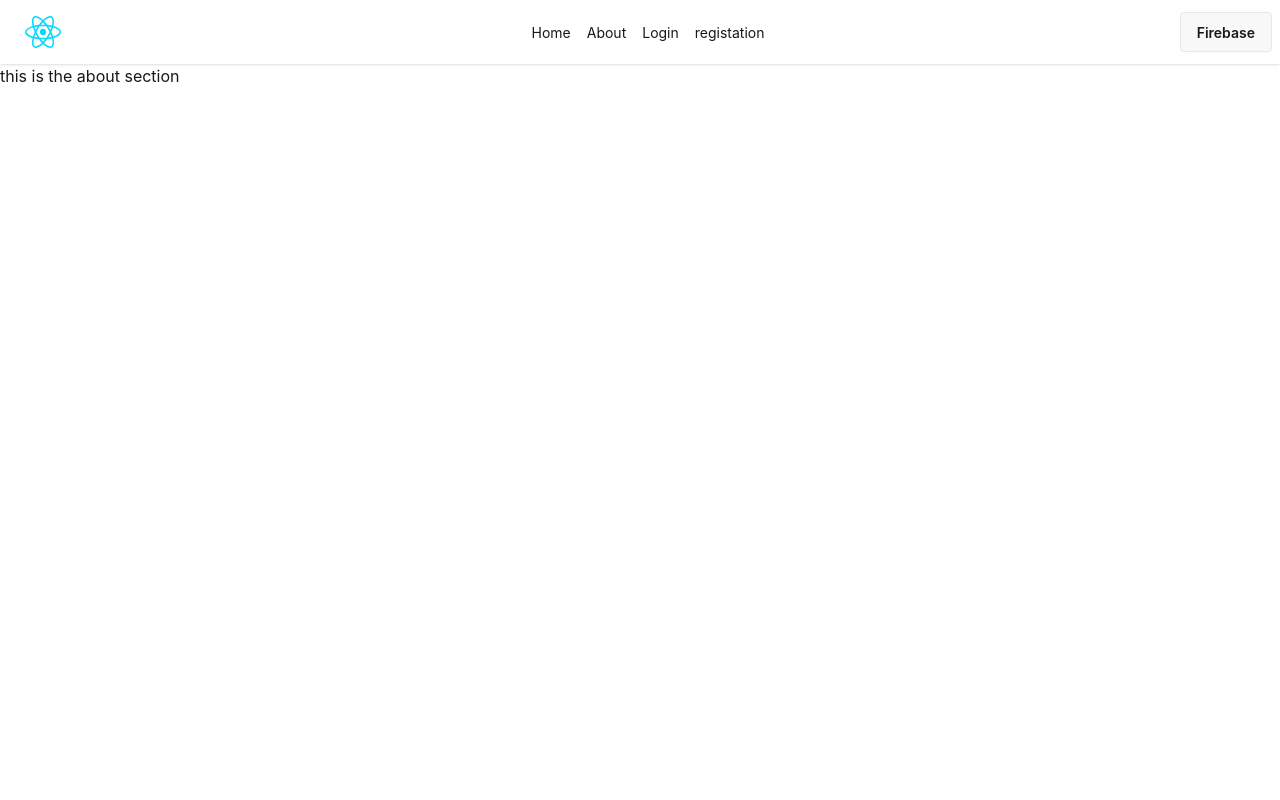
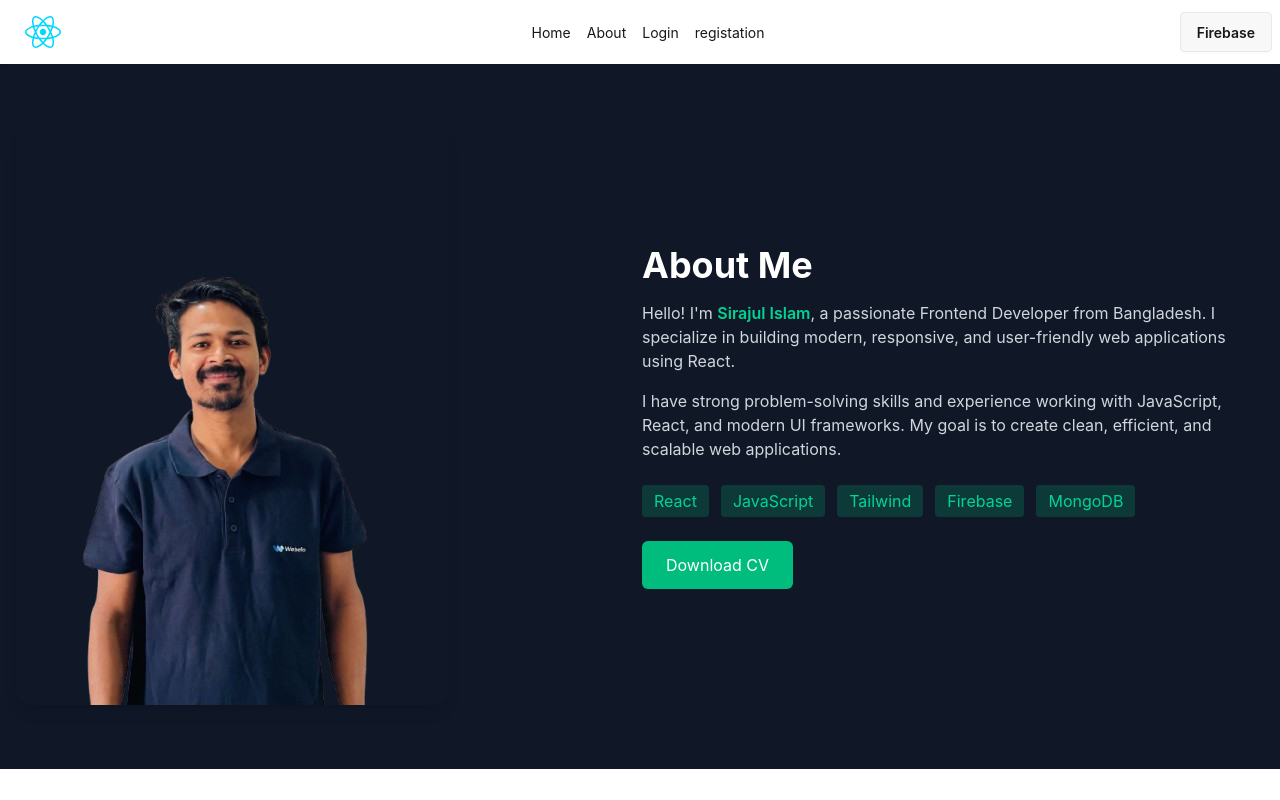
Before and after one commit to shirajulislam0/email-password-firebase-app, a React (Vite) app: page /About in a window 1280 px wide. Built offline with nearby package versions, Linux system fonts and the light colour scheme.

Commit message:
added the about section image and text

```diff
--- a/src/Components/About/About.jsx
+++ b/src/Components/About/About.jsx
@@ -1,11 +1,53 @@
 import React from 'react';
 
 const About = () => {
-    return (
+  return (
+    <section className="py-16 bg-gray-900 text-white">
+      <div className="max-w-7xl mx-auto px-4 grid md:grid-cols-2 gap-1 items-center">
+
+        {/* Left Side - Image */}
         <div>
-            <h2> this is the about section</h2>
+          <img
+            src="/src/assets/WhatsApp_Image_2025-11-21_at_19.48.25_721da4aa-removebg-preview.png"
+            alt="Sirajul Islam"
+            className="rounded-2xl shadow-lg"
+          />
         </div>
-    );
+
+        {/* Right Side - Content */}
+        <div>
+          <h2 className="text-4xl font-bold mb-4">
+            About Me
+          </h2>
+
+          <p className="text-gray-300 mb-4">
+            Hello! I'm <span className="text-emerald-400 font-semibold">Sirajul Islam</span>, a passionate Frontend Developer from Bangladesh.
+            I specialize in building modern, responsive, and user-friendly web applications using React.
+          </p>
+
+          <p className="text-gray-300 mb-6">
+            I have strong problem-solving skills and experience working with JavaScript, React, and modern UI frameworks.
+            My goal is to create clean, efficient, and scalable web applications.
+          </p>
+
+          {/* Skills */}
+          <div className="flex flex-wrap gap-3 mb-6">
+            <span className="px-3 py-1 bg-emerald-500/20 text-emerald-400 rounded">React</span>
+            <span className="px-3 py-1 bg-emerald-500/20 text-emerald-400 rounded">JavaScript</span>
+            <span className="px-3 py-1 bg-emerald-500/20 text-emerald-400 rounded">Tailwind</span>
+            <span className="px-3 py-1 bg-emerald-500/20 text-emerald-400 rounded">Firebase</span>
+            <span className="px-3 py-1 bg-emerald-500/20 text-emerald-400 rounded">MongoDB</span>
+          </div>
+
+          {/* Button */}
+          <button className="px-6 py-3 bg-emerald-500 hover:bg-emerald-600 transition rounded-md">
+            Download CV
+          </button>
+        </div>
+
+      </div>
+    </section>
+  );
 };
 
 export default About;
```
Also changed, not shown: src/assets/WhatsApp_Image_2025-11-21_at_19.48.25_721da4aa-removebg-preview.png (added).
